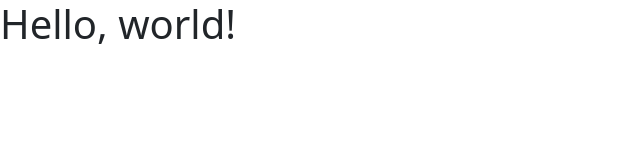
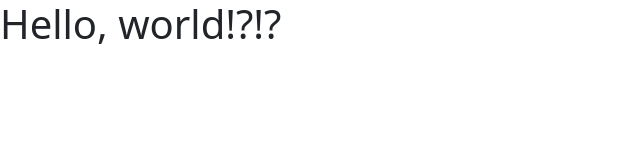
Before and after one commit to 5W8/bootstrap-boilerplate, a plain HTML site: page index.html in a window 1280 px wide. Shown: the full height of the page, 0-640 px from the left. Drawn offline with nearby package versions, Linux system fonts and the light colour scheme.

Commit message:
the changes didn't take.  Trying again to see if the question marks were added

```diff
--- a/index.html
+++ b/index.html
@@ -10,10 +10,10 @@
 
     <link a href="css/stylesheet.css">
 
-    <title>Hello, world!</title>
+    <title>Hello, world!?!?</title>
   </head>
   <body>
-    <h1>Hello, world!</h1>
+    <h1>Hello, world!?!?</h1>
 
     <!-- Optional JavaScript; choose one of the two! -->
 
```
